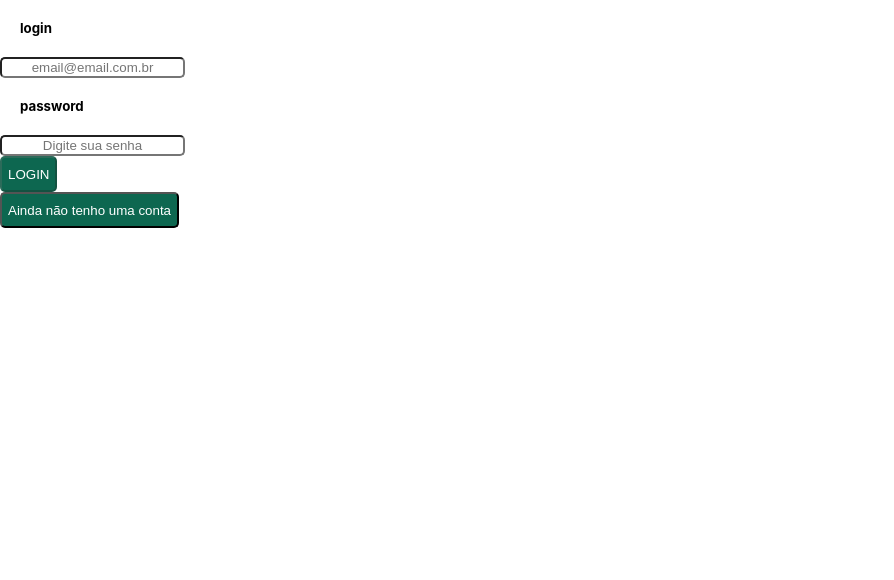
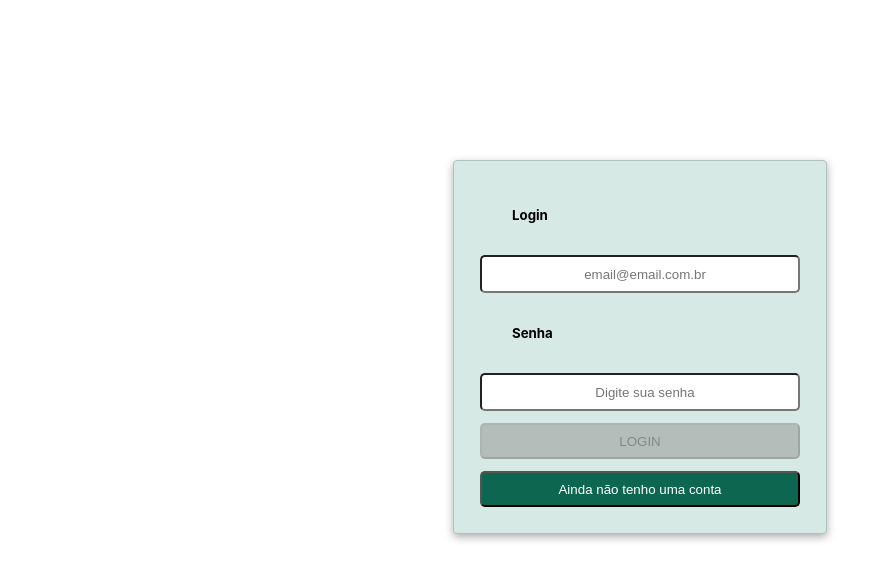
Before and after one commit to riquelmebandeira/projeto-delivery-app, a React (Create React App) app in the folder front-end/: page /login in a window 1280 px wide. Shown: the top 580 px of the page, without its empty margins (0-894 px from the left). Built offline with nearby package versions, Linux system fonts and the light colour scheme.

Commit message:
feat(interface): estiliza a pagina de login

```diff
--- a/front-end/src/index.css
+++ b/front-end/src/index.css
@@ -16,6 +16,12 @@ button {
   width: 36px;
 }
 
+button:disabled {
+  background: rgb(160, 160, 160);
+  color: rgb(75, 75, 75);
+  opacity: 0.6;
+}
+
 input {
   border-radius: 5px;
   text-align: center;
--- a/front-end/src/pages/Login.jsx
+++ b/front-end/src/pages/Login.jsx
@@ -4,6 +4,7 @@ import jwtDecode from 'jwt-decode';
 import Button from '../components/Button';
 import Input from '../components/Input';
 import { requestLogin } from '../services/requests';
+import '../styles/pages/Login.css';
 
 const Login = () => {
   const [email, setEmail] = useState('');
@@ -46,21 +47,35 @@ const Login = () => {
       <div className="logo">
         { /* <img src={logo} alt="logo" /> */}
       </div>
-      <form>
+      <form className="login-form">
         <Input
           type="email"
-          labelText="login"
+          labelText="Login"
           onChange={ ({ target }) => handleChange(target, setEmail) }
           placeHolder="email@email.com.br"
           dataTestId="common_login__input-email"
         />
         <Input
           type="password"
-          labelText="password"
+          labelText="Senha"
           onChange={ ({ target }) => handleChange(target, setPassword) }
           placeHolder="Digite sua senha"
           dataTestId="common_login__input-password"
         />
+        <Button
+          text="LOGIN"
+          onClick={ (event) => login(event) }
+          dataTestId="common_login__button-login"
+          disabled={ password.length < MIN_CHARACTER || !EMAIL_REGEX.test(email) }
+          className="primary__btn"
+        />
+        <Link to="/register">
+          <Button
+            text="Ainda não tenho uma conta"
+            dataTestId="common_login__button-register"
+            className="terciary__btn"
+          />
+        </Link>
       </form>
       {
         (failedTryLogin)
@@ -74,20 +89,6 @@ const Login = () => {
           )
           : null
       }
-      <Button
-        text="LOGIN"
-        onClick={ (event) => login(event) }
-        dataTestId="common_login__button-login"
-        disabled={ password.length < MIN_CHARACTER || !EMAIL_REGEX.test(email) }
-        className="primary__btn"
-      />
-      <Link to="/register">
-        <Button
-          text="Ainda não tenho uma conta"
-          dataTestId="common_login__button-register"
-          className="terciary__btn"
-        />
-      </Link>
     </main>
   );
 };
--- /dev/null
+++ b/front-end/src/styles/pages/Login.css
@@ -0,0 +1,34 @@
+.login-form {
+  background-color: #d6e9e4;
+  border: 1px solid #b1c2be;
+  border-radius: 4px;
+  box-shadow: 0.1px 3px 8px rgb(173, 173, 173);
+  display: flex;
+  flex-direction: column;
+  margin: auto;
+  margin-top: 160px;
+  padding: 26px;
+  row-gap: 12px;
+  width: 320px;
+}
+
+.login-form label {
+  display: flex;
+  flex-direction: column;
+  row-gap: 6px;
+  text-indent: 12px;
+}
+
+.login-form input {
+  height: 32px;
+  text-indent: 10px;
+  width: auto;
+}
+
+.primary__btn {
+  width: auto;
+}
+
+.terciary__btn {
+  width: 100%;
+}
```
